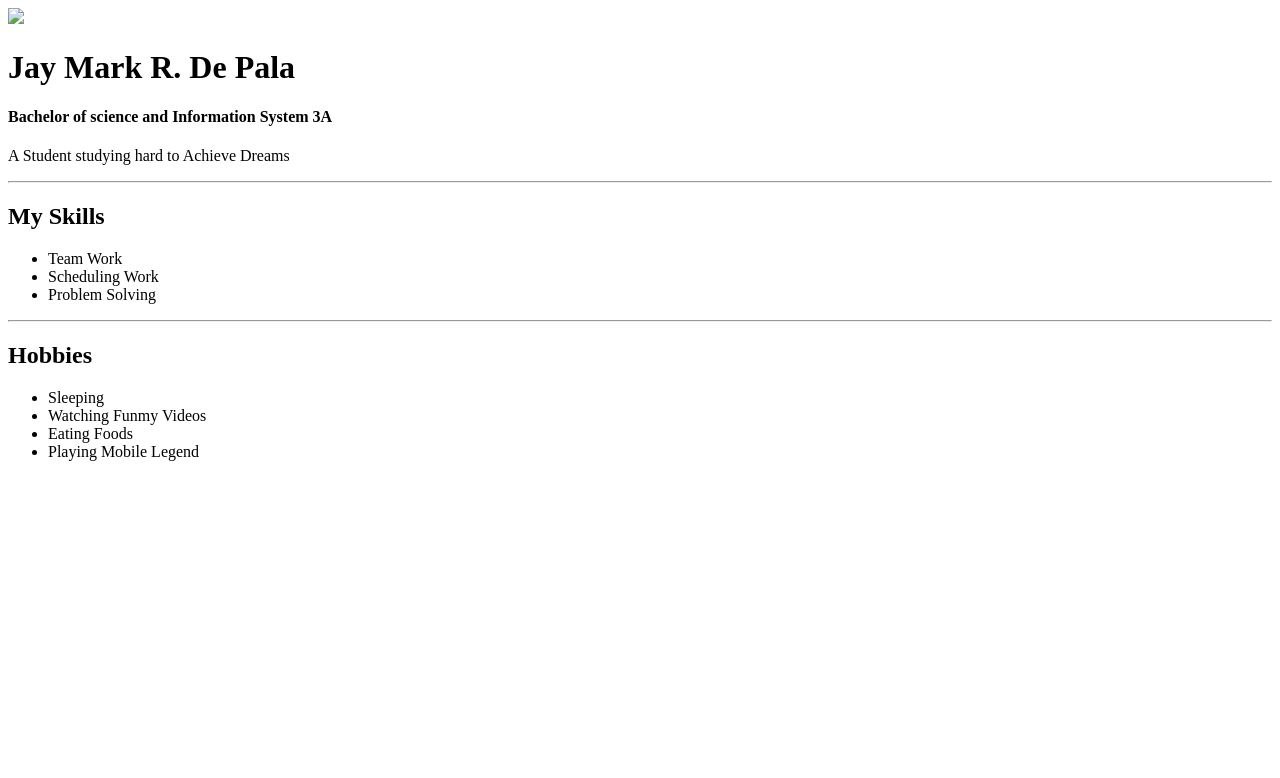
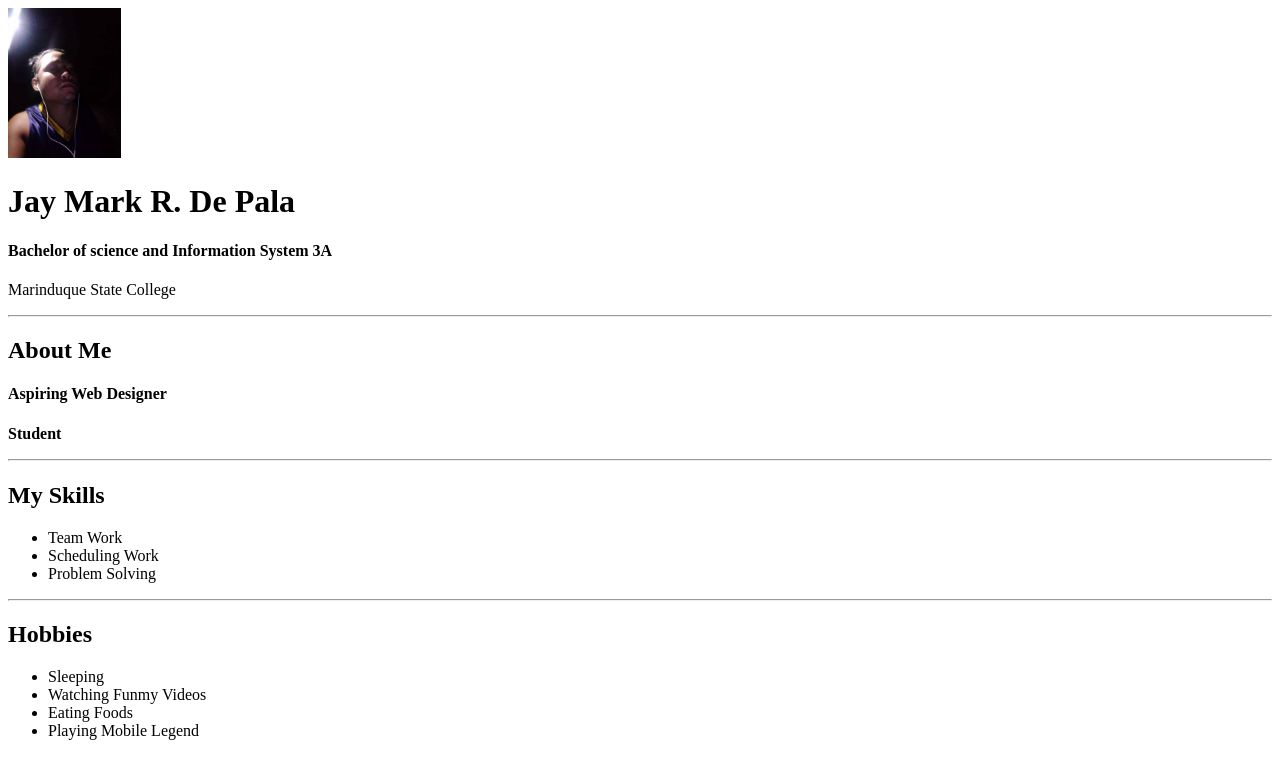
Before and after one commit to JayMarkReyDePala/Almighty, a plain HTML site: page index.html in a window 1280 px wide. Drawn offline with Linux system fonts and the light colour scheme.

Commit message:
Update index.html

```diff
--- a/index.html
+++ b/index.html
@@ -5,7 +5,7 @@
         <meta http-equiv="CONTENT-TYPE" content="text/html; charset=UTF-8">
         <title>Personal Information</title>
     </head>
-    <img src="jaymark.jpg" width:"150" height="150">
+    <img src="jaymark.jpeg" style=width="150" height="150">
     <body>
         <h1>
             Jay Mark R. De Pala
@@ -14,9 +14,24 @@
             Bachelor of science and Information System 3A
         </h4>
         <p>
-            A Student studying hard to Achieve Dreams
-        </p><hr/>
+            Marinduque State College
+        </p>
+        <hr/>
+        <h2>
+            About Me
+        </h2>
 
+        <h4>
+            Aspiring Web Designer
+        <h4/>
+
+        <p>Student</p>
+
+
+
+
+
+        <hr/>
         <h2>
             My Skills
         </h2>
@@ -25,7 +40,8 @@
             <li> Team Work </li>
             <li> Scheduling Work </li>
             <li> Problem Solving </li>
-        </ul><hr/>
+        </ul>
+        <hr/>
         <h2> Hobbies </h2>
 
         <ul>
```
